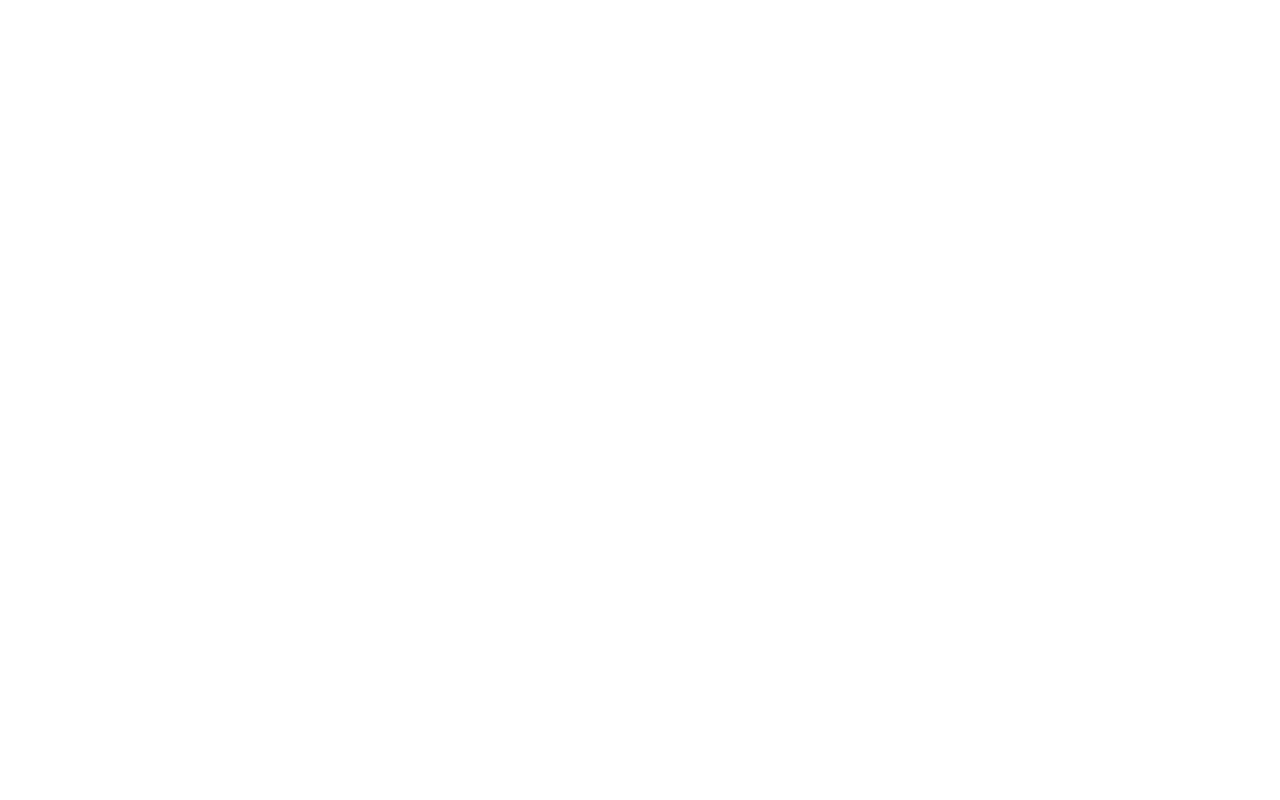
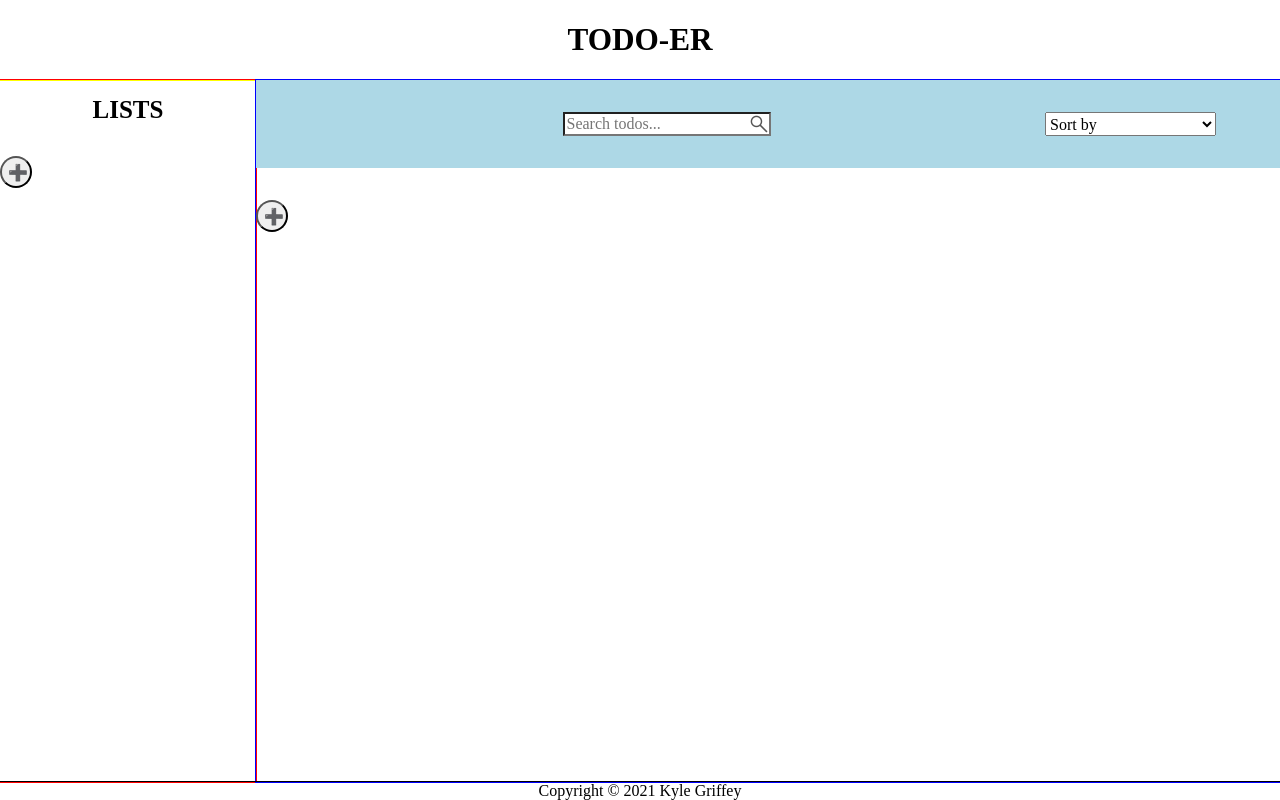
Before and after one commit to KGriffey/Todo-List, a website built with webpack: page dist/index.html in a window 1280 px wide. Built offline with nearby package versions, Linux system fonts and the light colour scheme.

Commit message:
Added styling and testing project&todo items

```diff
--- a/src/styles/style.css
+++ b/src/styles/style.css
@@ -0,0 +1,227 @@
+/* Global Styling & Resets */
+
+:root {
+    /* Font Families */
+    --ff-common: "Righteous", sans-serif;
+
+    /* Font Sizes */
+    --fs-base: 1rem;
+    --fs-nav: 0.64rem;
+    --fs-small: 0.8rem;
+    --fs-x-small: 0.512rem;
+
+    --fs-x-large-heading: 3.052rem;
+    --fs-large-heading: 2.441rem;
+    --fs-h1: 1.953rem;
+    --fs-h2: 1.563rem;
+    --fs-h3: 1.25rem;
+    --fs-h4: var(--baseFontSize);
+    --fs-h5: var(--smallFontSize);
+    --fs-h6: 0.64rem;
+    --fs-h7: var(--smallestFontSize);
+
+    --size-new-btn: 2rem;
+}
+
+*,
+*::before,
+*::after {
+    box-sizing: border-box;
+}
+
+* {
+    margin: 0;
+}
+
+html,
+body {
+    height: 100%;
+}
+
+button,
+input,
+textarea,
+select {
+    font: inherit;
+}
+
+ul {
+    list-style: none;
+    padding: 0;
+    margin: 0;
+}
+
+body {
+    /* Space out header, main, and footer */
+    display: flex;
+    flex-direction: column;
+}
+
+h1 {
+    font-size: var(--fs-h1);
+}
+
+h2 {
+    font-size: var(--fs-h2);
+}
+
+h3 {
+    font-size: var(--fs-h3);
+}
+
+h4 {
+    font-size: var(--fs-h4);
+}
+
+/* Header */
+header {
+    /* Center and scale*/
+    width: 100%;
+    min-height: 5rem;
+    display: flex;
+    align-items: center;
+    justify-content: center;
+
+    /*temp*/
+    outline: 1px solid yellow;
+}
+
+/* Footer */
+footer {
+    /* Center and fix to the bottom of the page */
+    width: 100%;
+    text-align: center;
+
+    /*temp*/
+    outline: 1px solid black;
+}
+
+/* Common Buttons */
+button.new {
+    /* Button shape and size */
+    width: var(--size-new-btn);
+    aspect-ratio: 1;
+    border-radius: 50%;
+
+    /* Space from other content */
+    margin: 1rem 0;
+
+    /* Position in bottom left corner */
+}
+
+button.new:after {
+    /* Plus sign */
+    content: '\2795';
+}
+
+/* Main */
+/* Sidebar */
+main {
+    /* Full width and flex to allow flex properties on children */
+    width: 100%;
+    height: 100%;
+    display: flex;
+}
+
+.sidebar {
+    /* 20% of the width */
+    flex: 0 1 20%;
+
+    /*temp*/
+    outline: 1px solid red;
+}
+
+.project-header {
+    text-align: center;
+    margin: 1rem 0;
+}
+
+.project-list {
+    /* Align the projects */
+    display: flex;
+    flex-direction: column;
+    gap: 1rem;
+}
+
+/* Content */
+.content {
+    /* Fit remaining width */
+    flex: 1 1 auto;
+
+    /*temp*/
+    outline: 1px solid blue;
+}
+
+.ss-bar {
+    /* Align search & sort */
+    display: flex;
+    justify-content: center;
+
+    /* Size the search and sort bar */
+    padding: 2rem;
+    margin-bottom: 1rem;
+
+    /*temp*/
+    background-color: lightblue;
+}
+
+input[type="search"] {
+    /* Add the search bar image */
+    background-image: url('../images/search-magnifying-glass.png');
+    background-size: contain;
+    background-repeat: no-repeat;
+    background-position: right;
+}
+
+#todo-search {
+    /* Center the search bar */
+    margin-left: auto;
+    margin-right: auto;
+}
+
+select.sort {
+    /* future */
+}
+
+#todo-sort {
+    /* Add some margin from the right edge */
+    margin-right: 2rem;
+}
+
+.todo-list {
+    /* Align the todo items */
+    display: flex;
+    flex-direction: column;
+    align-items: center;
+    gap: 1rem;
+}
+
+.todo {
+    /* Set width and split the info/description rows */
+    width: 80%;
+    display: flex;
+    flex-direction: column;
+
+    /* List appearance */
+    outline: 2px solid black;
+}
+
+.todo .info {
+    /* Align the info */
+    display: flex;
+    border-bottom: 2px solid black;
+    gap: 1rem;
+}
+
+.description {
+    /* Size the description box */
+    min-height: 20vh;
+    display: none;
+    visibility: hidden;
+}
+
+.open {
+    /* Make the description visible */
+    display: block;
+    visibility: visible;
+}
```
Also changed, not shown: dist/index.html, src/images/search-magnifying-glass.png (added).
